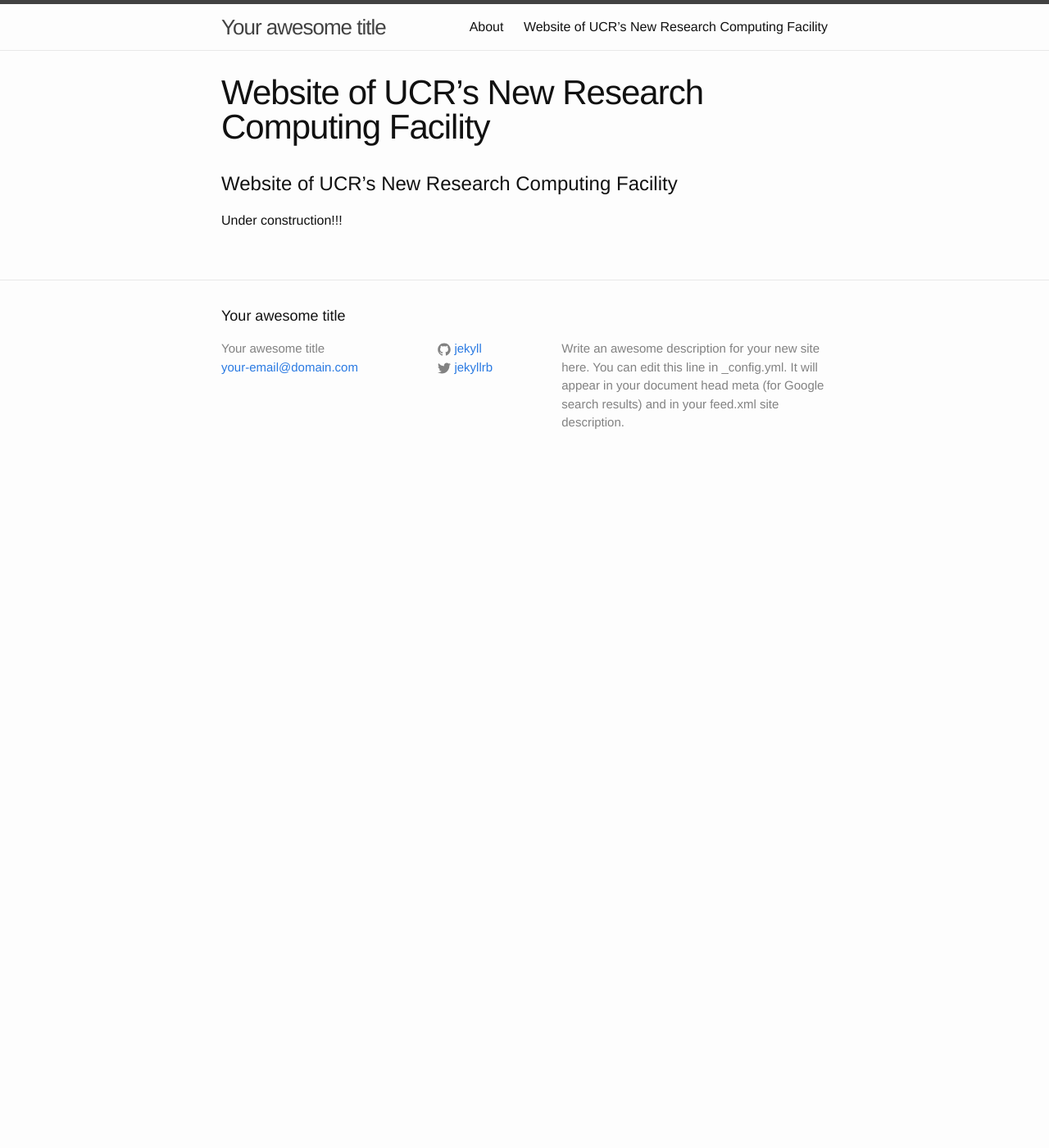
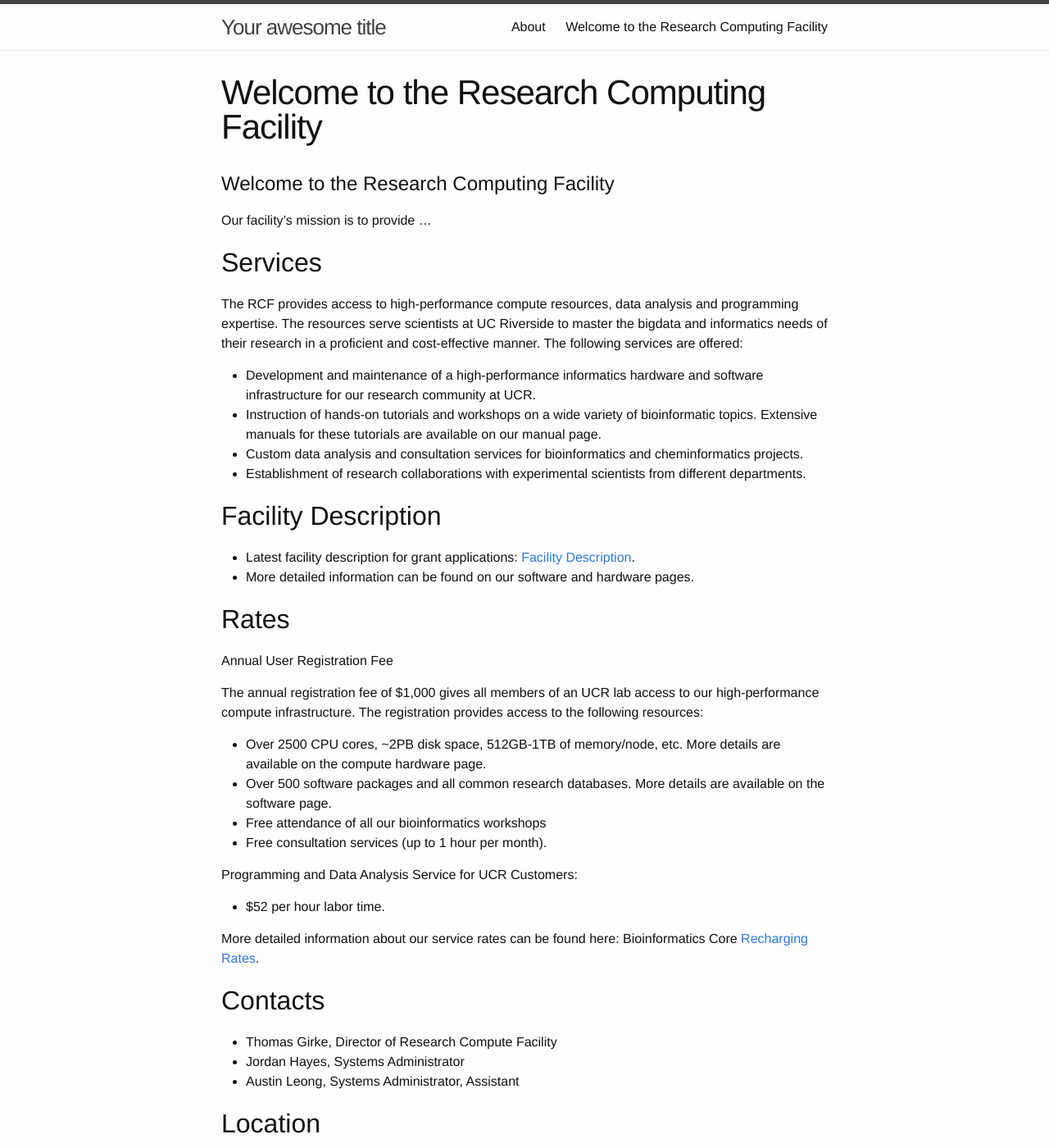
Before and after one commit to tgirke/rcf, a Jekyll site: the page built from index.md, in a window 1280 px wide and 1400 px high. Shown: the whole window at 82% size. Built offline with Jekyll 4.4.1, drawn with Linux system fonts in a browser that asks for light colours; our own code applies the rules of GitHub Pages for plain Markdown files; some of the changed text lies outside the part shown.

Commit message:
Updated index

```diff
--- a/index.md
+++ b/index.md
@@ -1,3 +1,50 @@
-# Website of UCR's New Research Computing Facility
+# Welcome to the Research Computing Facility
 
-Under construction!!!
+Our facility’s mission is to provide …
+
+## Services
+
+The RCF provides access to high-performance compute resources, data analysis and programming expertise.
+The resources serve scientists at UC Riverside to master the bigdata and informatics needs of their research in a proficient and cost-effective manner.
+The following services are offered:
+
+  * Development and maintenance of a high-performance informatics hardware and software infrastructure for our research community at UCR.
+  * Instruction of hands-on tutorials and workshops on a wide variety of bioinformatic topics. Extensive manuals for these tutorials are available on our manual page.
+  * Custom data analysis and consultation services for bioinformatics and cheminformatics projects.
+  * Establishment of research collaborations with experimental scientists from different departments.
+
+## Facility Description
+
+  * Latest facility description for grant applications: [Facility Description](http://biocluster.ucr.edu/~rkaundal/Documents/HPC_Facility_Description.pdf).
+  * More detailed information can be found on our software and hardware pages.
+
+## Rates
+
+Annual User Registration Fee
+
+The annual registration fee of $1,000 gives all members of an UCR lab access to our high-performance compute infrastructure.
+The registration provides access to the following resources:
+
+  * Over 2500 CPU cores, ~2PB disk space, 512GB-1TB of memory/node, etc. More details are available on the compute hardware page.
+  * Over 500 software packages and all common research databases. More details are available on the software page.
+  * Free attendance of all our bioinformatics workshops
+  * Free consultation services (up to 1 hour per month).
+
+Programming and Data Analysis Service for UCR Customers:
+
+  * $52 per hour labor time.
+
+More detailed information about our service rates can be found here: Bioinformatics Core [Recharging Rates](http://biocluster.ucr.edu/~rkaundal/Documents/Recharge_Rates.pdf).
+
+## Contacts
+
+*   Thomas Girke, Director of Research Compute Facility
+*   Jordan Hayes, Systems Administrator
+*   Austin Leong, Systems Administrator, Assistant
+
+## Location
+
+<p>1207 G/E Genomics Building<br/>
+3401 Watkins Drive<br/>
+University of California<br/>
+Riverside, CA 92521</p>
```
Also changed, not shown: 1 other file.
